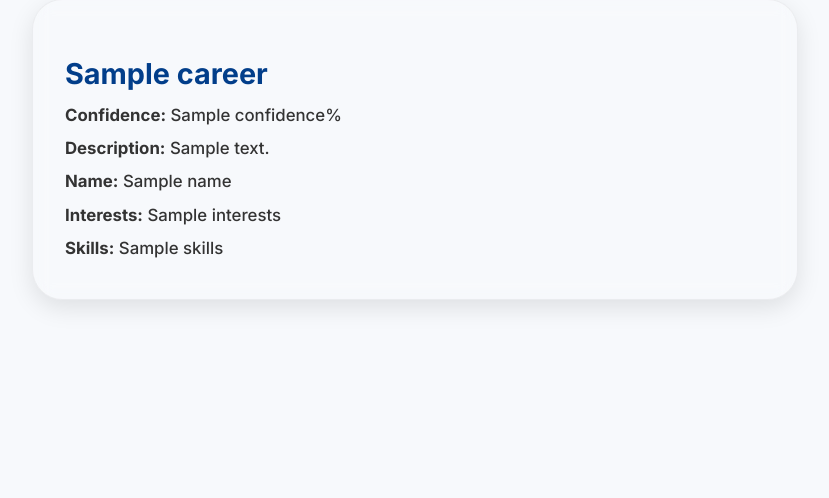
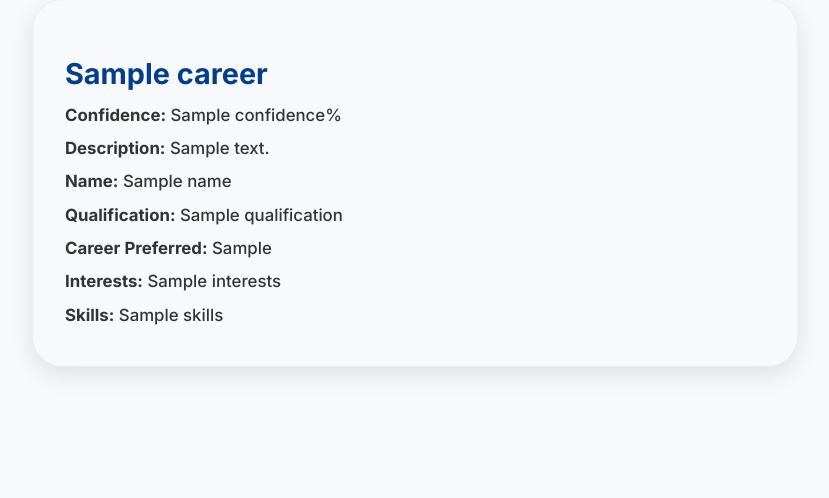
Before and after one commit to Samrudh9/career-recommendation-system, a Flask app: template templates/result.html in a window 1280 px wide. Shown: the part 237-735 px from the top of the page, without its empty margins (225-1054 px from the left). Run offline with Flask 3, Linux system fonts and the light colour scheme; the template is opened without the code that fills it: most values are stand-ins (such as "Sample title", 1, 10 or a date in 2020).

Commit message:
add qualification and career preferred fields to result display

```diff
--- a/templates/result.html
+++ b/templates/result.html
@@ -90,6 +90,8 @@
     <p><span class="info-label">Confidence:</span> {{ confidence }}%</p>
     <p><span class="info-label">Description:</span> {{ description}}</p>
     <p><span class="info-label">Name:</span> {{ name }}</p>
+    <p><strong>Qualification:</strong> {{ qualification }}</p>
+    <p><strong>Career Preferred:</strong> {{ career_pref }}</p>
     <p><span class="info-label">Interests:</span> {{ interests }}</p>
     <p><span class="info-label">Skills:</span> {{ skills }}</p>
   </div>
```
